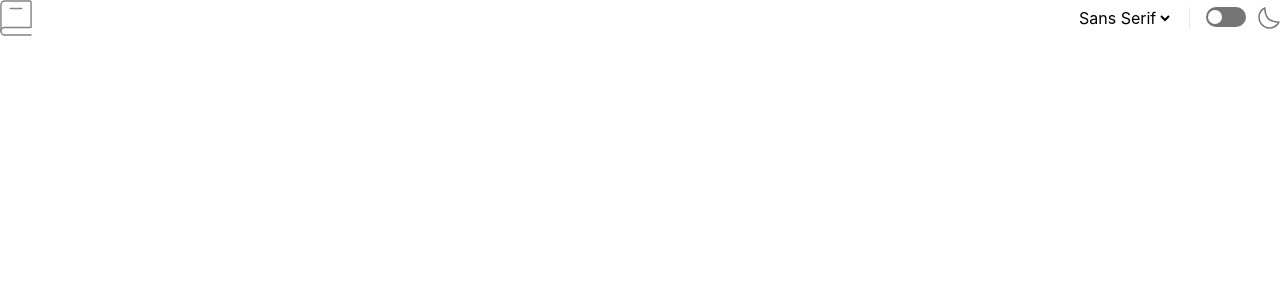
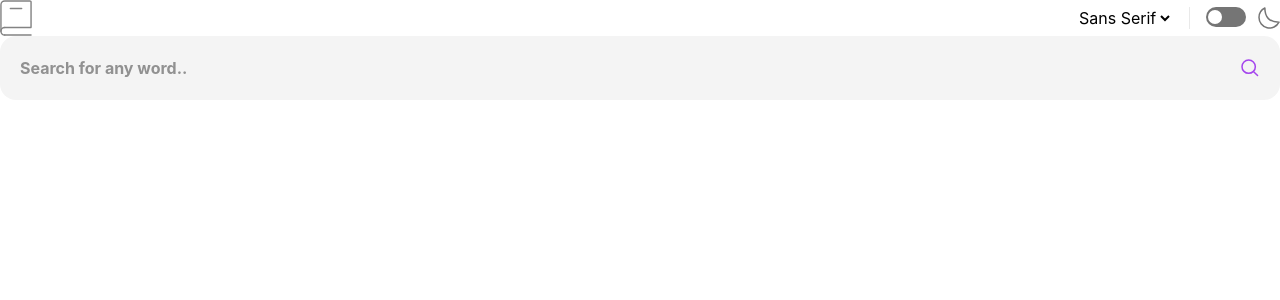
Before and after one commit to ZTanvir/fem-dictonary-app, a React (Vite) app: page / in a window 1280 px wide. Shown: the top 300 px of the page. Built offline with nearby package versions, Linux system fonts and the light colour scheme.

Commit message:
add search form

```diff
--- a/src/App.tsx
+++ b/src/App.tsx
@@ -1,10 +1,26 @@
 import "./App.css";
 import Header from "./components/Header";
+import SearchImg from "./assets/images/icon-search.svg";
 
 function App() {
   return (
     <>
       <Header />
+      <form className="relative">
+        <input
+          type="text"
+          name="search"
+          id="search"
+          className="bg-wild-sand text-light-black focus:ring-fantasia active:ring-fantasia caret-fantasia hover:ring-fantasia w-full rounded-2xl p-5 font-bold ring-0 transition duration-200 outline-none hover:ring-1 focus:ring-1 active:ring-1"
+          placeholder="Search for any word.."
+        />
+        <button
+          type="submit"
+          className="absolute top-1/2 right-3 -translate-1/2"
+        >
+          <img src={SearchImg} alt="search icon" />
+        </button>
+      </form>
     </>
   );
 }
```
